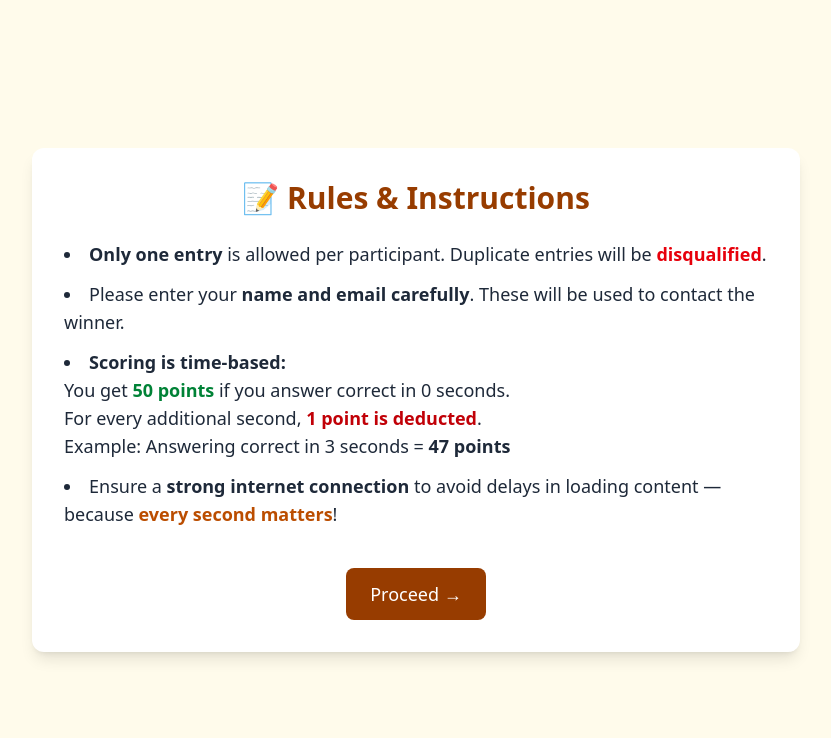
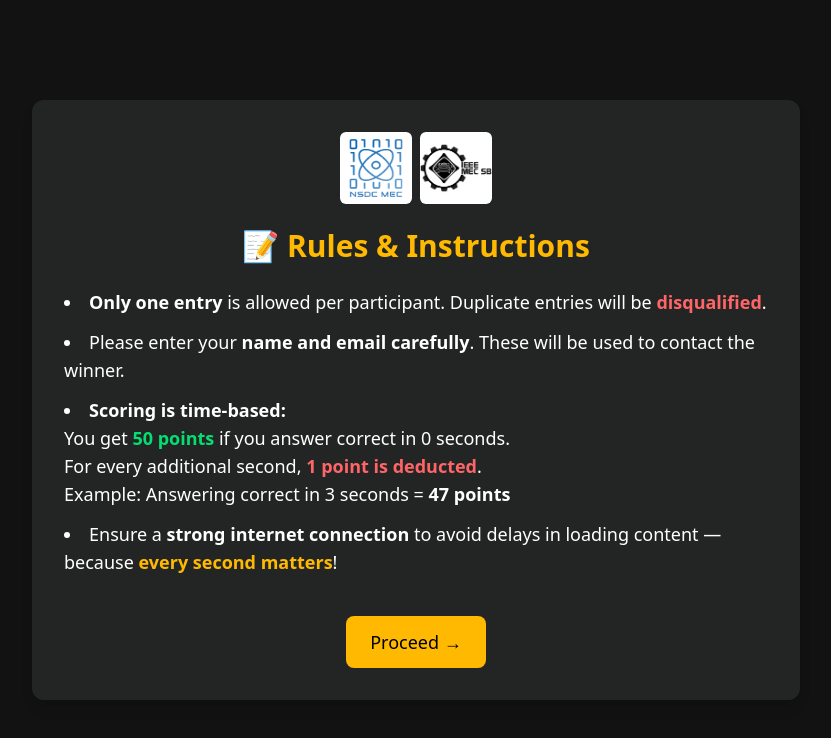
Before and after one commit to AKHIL-DyC/is_it_ai, a Next.js app: page /rule in a window 1280 px wide. Shown: the top 738 px of the page, without its empty margins (224-1055 px from the left). Built offline with nearby package versions, Linux system fonts and the light colour scheme.

Commit message:
add logo,darktheme

```diff
--- a/src/app/page.tsx
+++ b/src/app/page.tsx
@@ -23,17 +23,17 @@ const Page = () => {
   }, []);
 
   return (
-    <div className="relative h-screen w-screen bg-amber-50 overflow-hidden">
+    <div className="relative h-screen w-screen bg-[#121212] overflow-hidden">
       <AnimatePresence>
         {showText && (
           <motion.div
-            className="flex h-screen w-screen items-center justify-center bg-amber-50 absolute top-0 left-0 z-10"
+            className="flex h-screen w-screen items-center justify-center bg-[#121212]  absolute top-0 left-0 z-10"
             initial={{ height: '100%' }}
             animate={{ height: '100%' }}
             exit={{ height: 0 }}
             transition={{ duration: 1 }}
           >
-            <MorphingText texts={[" ","AI", "OR", "NOT", " "]} />
+            <MorphingText texts={[" ","REAL", "OR", "AI", " "]} />
           </motion.div>
         )}
       </AnimatePresence>
--- a/src/app/pic/page.tsx
+++ b/src/app/pic/page.tsx
@@ -170,7 +170,7 @@ const PicturePage = () => {
         <button
           className="px-8 py-4 bg-amber-800 text-white rounded-xl text-lg hover:bg-amber-900"
           onClick={() => handleGuess(false)}
-        >NOT AI</button>
+        >REAL</button>
       </div>
     </div>
   );
--- a/src/app/rule/page.tsx
+++ b/src/app/rule/page.tsx
@@ -1,6 +1,7 @@
 'use client';
 
 import { useRouter } from 'next/navigation';
+import Image from 'next/image';
 import React from 'react';
 
 const RulesPage = () => {
@@ -11,15 +12,20 @@ const RulesPage = () => {
   };
 
   return (
-    <div className="flex flex-col items-center justify-center min-h-screen bg-amber-50 px-6 py-10">
-      <div className="max-w-3xl bg-white shadow-lg rounded-xl p-8 space-y-6">
-        <h1 className="text-3xl font-bold text-center text-amber-800">
+    <div className="flex flex-col items-center justify-center min-h-screen bg-[#121212] px-6 py-10">
+      <div className="max-w-3xl bg-[#232525] shadow-lg rounded-xl p-8 space-y-6">
+        <div className="flex flex-row  items-center justify-center gap-2  " >
+
+          <Image src="/nsdc.png" className='bg-white w-18 h-18 rounded-md' alt="nsdc" width={100} height={100} />
+          <Image src="/ieee.png" className='bg-white w-18 h-18 rounded-md' alt="ieee" width={100} height={100} />
+        </div>
+        <h1 className="text-3xl font-bold text-center text-amber-400">
           📝 Rules & Instructions
         </h1>
 
-        <ul className="list-disc list-inside space-y-3 text-gray-800 text-lg">
+        <ul className="list-disc list-inside space-y-3 text-white text-lg">
           <li>
-            <strong>Only one entry</strong> is allowed per participant. Duplicate entries will be <span className="text-red-600 font-semibold">disqualified</span>.
+            <strong>Only one entry</strong> is allowed per participant. Duplicate entries will be <span className="text-red-400 font-semibold">disqualified</span>.
           </li>
           <li>
             Please enter your <strong>name and email carefully</strong>. These will be used to contact the winner.
@@ -27,21 +33,21 @@ const RulesPage = () => {
           <li>
             <strong>Scoring is time-based:</strong>
             <br />
-            You get <span className="text-green-700 font-semibold">50 points</span> if you answer correct in 0 seconds.
+            You get <span className="text-green-400 font-semibold">50 points</span> if you answer correct in 0 seconds.
             <br />
-            For every additional second, <span className="text-red-700 font-semibold">1 point is deducted</span>.
+            For every additional second, <span className="text-red-400 font-semibold">1 point is deducted</span>.
             <br />
             Example: Answering correct in 3 seconds = <span className="font-semibold">47 points</span>
           </li>
           <li>
-            Ensure a <strong>strong internet connection</strong> to avoid delays in loading content — because <span className="text-amber-700 font-semibold">every second matters</span>!
+            Ensure a <strong>strong internet connection</strong> to avoid delays in loading content — because <span className="text-amber-400 font-semibold">every second matters</span>!
           </li>
         </ul>
 
         <div className="flex justify-center pt-4">
           <button
             onClick={handleProceed}
-            className="bg-amber-800 text-white px-6 py-3 rounded-lg text-lg hover:bg-amber-900 transition"
+            className="bg-amber-400 text-black px-6 py-3 rounded-lg text-lg hover:bg-amber-300 transition"
           >
             Proceed →
           </button>
--- a/src/app/scoreboard/page.tsx
+++ b/src/app/scoreboard/page.tsx
@@ -1,7 +1,9 @@
 'use client';
+
 
 import React, { useEffect, useState } from 'react';
 import ConfettiSideCannons from '@/components/mycomponents/Myconfetti';
+import Image from 'next/image';
 interface Score {
   id: number;
   name: string;
@@ -14,6 +16,7 @@ const ScoreboardPage = () => {
   useEffect(() => {
     const fetchScores = async () => {
       const res = await fetch('/api/scoreboard');
+      if (!res.ok) throw new Error('Failed to fetch scores');
       const data = await res.json();
       setScores(data);
     };
@@ -21,12 +24,17 @@ const ScoreboardPage = () => {
   }, []);
 
   return (
-    <div className="flex flex-col items-center justify-center min-h-screen bg-green-100 p-8">
+    <div className="flex flex-col items-center justify-center min-h-screen bg-[#121212] p-8">
       <ConfettiSideCannons/>
-      <h1 className="text-4xl font-bold text-amber-800 mb-8">🏆 Scoreboard</h1>
+<div className="flex flex-row  items-center justify-center gap-2 mb-4  " >
+
+          <Image src="/nsdc.png" className='bg-white w-18 h-18 rounded-md' alt="nsdc" width={100} height={100} />
+          <Image src="/ieee.png" className='bg-white w-18 h-18 rounded-md' alt="ieee" width={100} height={100} />
+        </div>
+      <h1 className="text-4xl font-bold text-amber-300 mb-8">🏆 Scoreboard</h1>
       <div className="bg-white rounded-xl shadow-xl overflow-hidden w-full max-w-2xl">
         <table className="min-w-full text-center">
-          <thead className="bg-amber-800 text-white">
+          <thead className="bg-amber-300 text-black">
             <tr>
               <th className="py-3 px-4">Rank</th>
               <th className="py-3 px-4">Name</th>
@@ -37,7 +45,7 @@ const ScoreboardPage = () => {
             {scores.map((player, index) => (
               <tr
                 key={player.id}
-                className={index % 2 === 0 ? 'bg-green-50' : 'bg-green-200'}
+                className={index % 2 === 0 ? 'bg-green-950' : 'bg-green-800'}
               >
                 <td className="py-3 px-4 font-medium">{index + 1}</td>
                 <td className="py-3 px-4">{player.name}</td>
@@ -46,7 +54,7 @@ const ScoreboardPage = () => {
             ))}
             {scores.length === 0 && (
               <tr>
-                <td colSpan={3} className="py-4 text-gray-600">
+                <td colSpan={3} className="py-4 bg-[#232323] text-gray-400">
                   No scores yet.
                 </td>
               </tr>
--- a/src/components/magicui/morphing-text.tsx
+++ b/src/components/magicui/morphing-text.tsx
@@ -143,7 +143,7 @@ export const MorphingText: React.FC<MorphingTextProps> = ({
 }) => (
   <div
     className={cn(
-      "relative mx-auto h-16 w-full max-w-screen-md text-center font-sans text-[40pt] font-bold leading-none [filter:url(#threshold)_blur(0.6px)] md:h-24 lg:text-[6rem]",
+      "relative mx-auto h-16 w-full max-w-screen-md text-center font-sans text-white text-[40pt] font-bold leading-none [filter:url(#threshold)_blur(0.6px)] md:h-24 lg:text-[6rem]",
       className,
     )}
   >
```
Also changed, not shown: public/ieee.png (added), public/nsdc.png (added).
